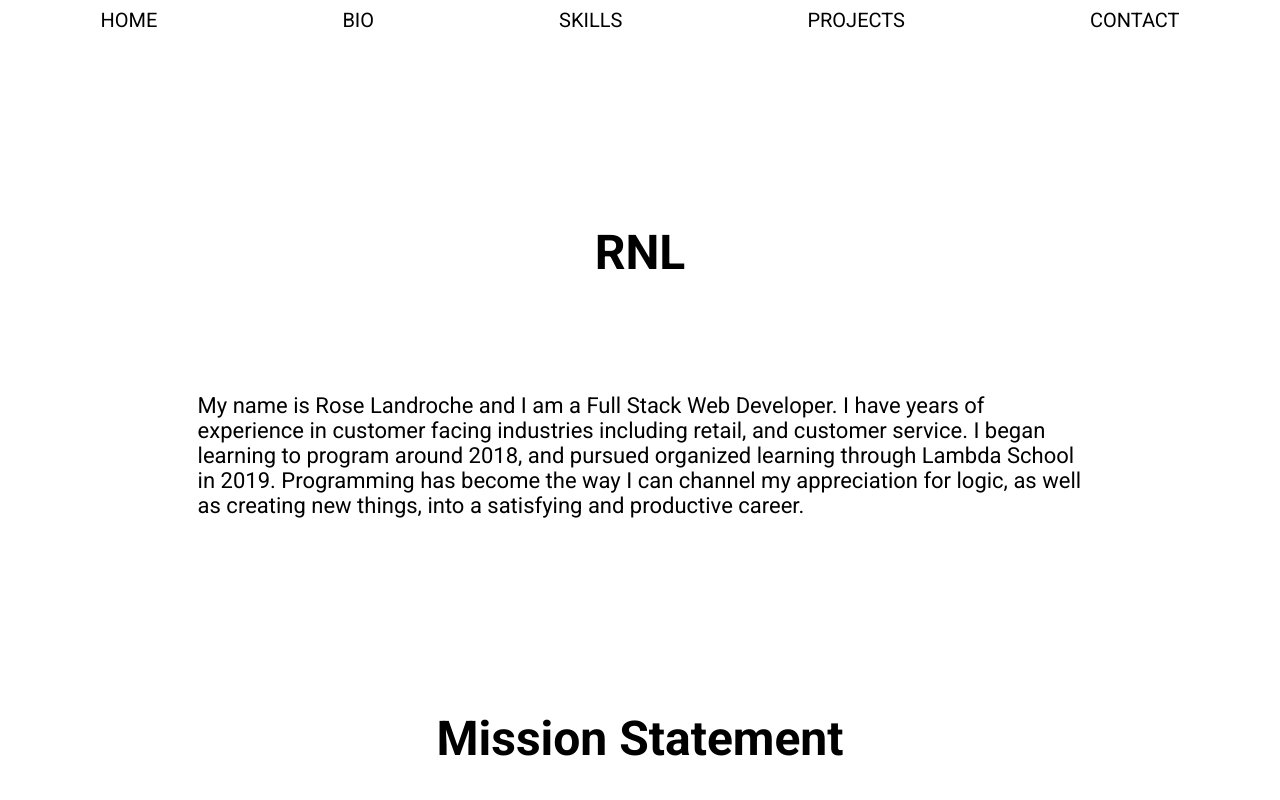
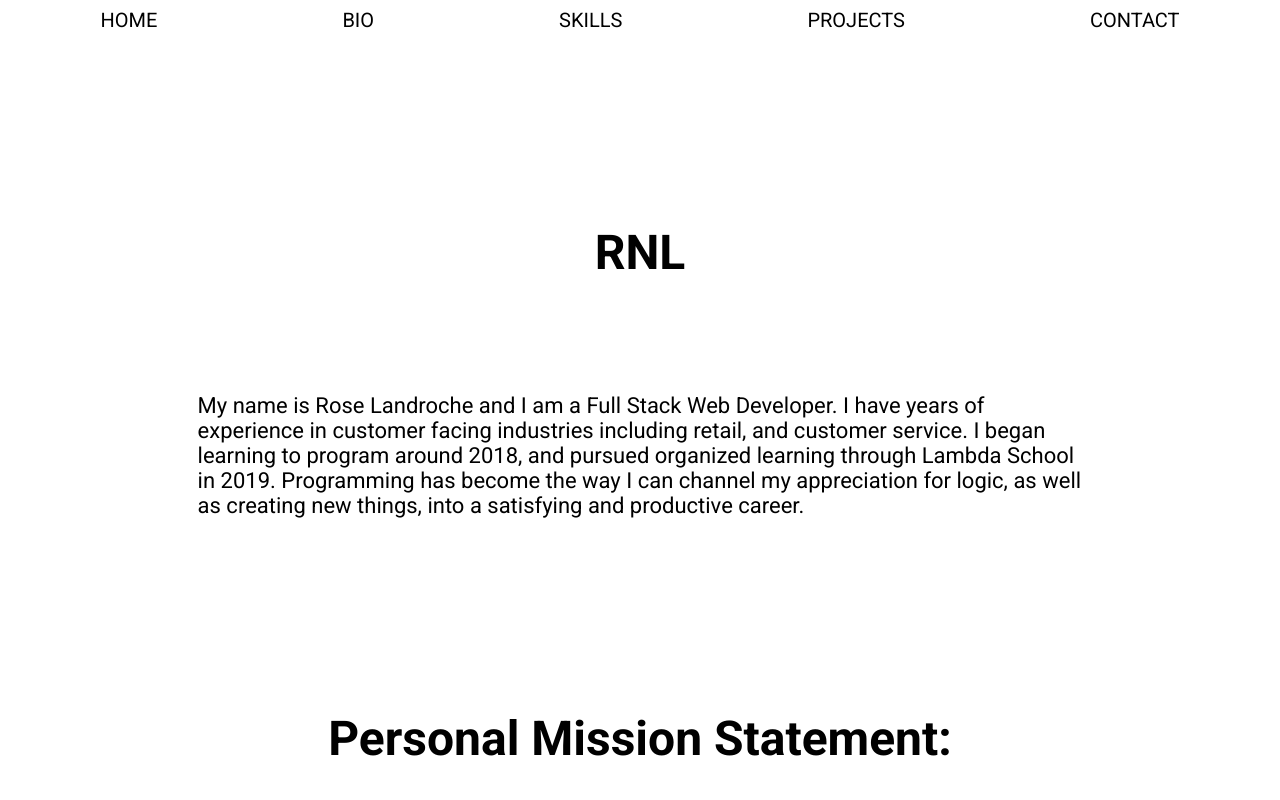
Before and after one commit to roselandroche/portfolio, a React (Create React App) app in the folder my-portfolio/: page /bio in a window 1280 px wide. Shown: the top 800 px of the page. Built offline with nearby package versions, Linux system fonts and the light colour scheme.

Commit message:
Changing logo

```diff
--- a/my-portfolio/src/components/Bio.js
+++ b/my-portfolio/src/components/Bio.js
@@ -14,7 +14,7 @@ function Bio() {
                 the way I can channel my appreciation for logic, as well as creating new things, into a satisfying
                 and productive career.
             </p>
-            <h1>Mission Statement</h1>
+            <h1>Personal Mission Statement:</h1>
             <p>To actively improve the world, and the lives of those who live here, by working for and with like-minded
                 people, so that I leave the world better than I found it.</p>
         </div>
--- a/my-portfolio/src/components/Home.js
+++ b/my-portfolio/src/components/Home.js
@@ -1,6 +1,6 @@
 import React from 'react';
 import '../css/Home.css';
-import logo from '../logo.svg';
+import logo from '../logo.png';
 import NavBar from './NavBar';
 
 function Home() {
```
Also changed, not shown: my-portfolio/src/logo.png (added), my-portfolio/src/logo.svg (deleted).
